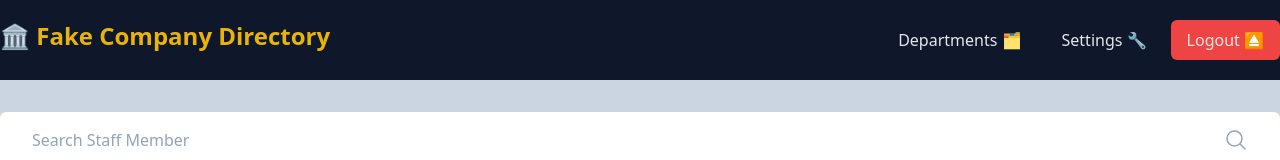
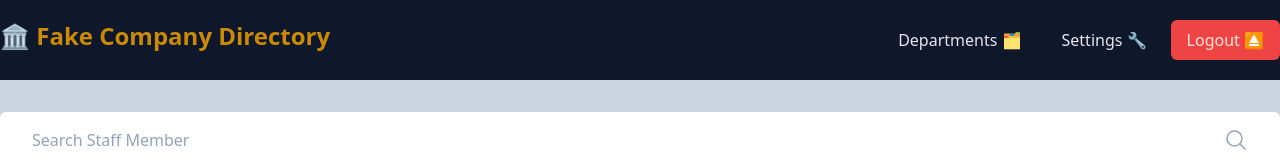
Before and after one commit to dairafelix/vue-company-directory, a Vue app: page / in a window 1280 px wide. Shown: the top 160 px of the page. Built offline with nearby package versions, Linux system fonts and the light colour scheme.

Commit message:
changed NavBar title color

```diff
--- a/src/components/NavBar.vue
+++ b/src/components/NavBar.vue
@@ -23,7 +23,7 @@
       @apply container mx-auto flex w-full justify-between justify-items-center;
       .brand {
         &-title {
-          @apply text-2xl font-bold text-yellow-500;
+          @apply text-2xl font-bold text-yellow-600;
         }
       }
       .menu {
```
